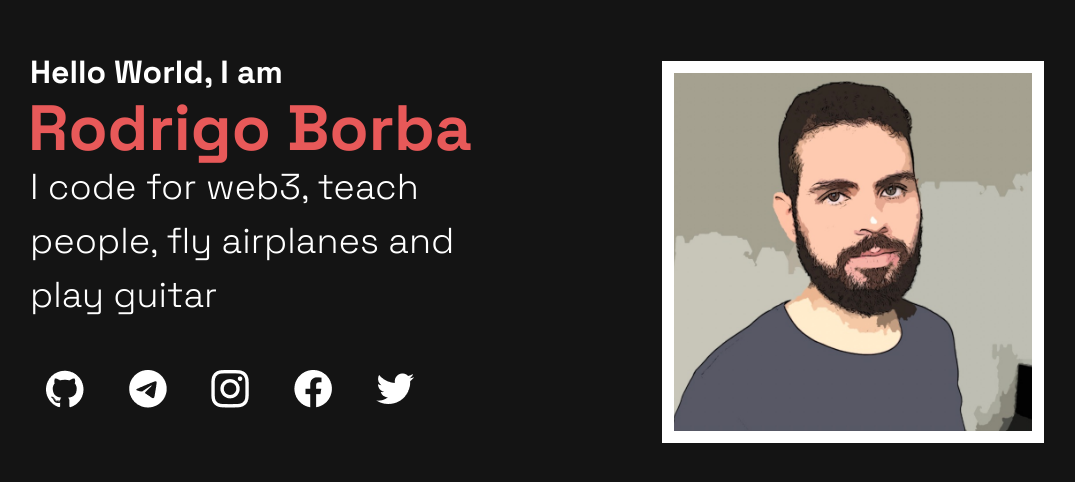
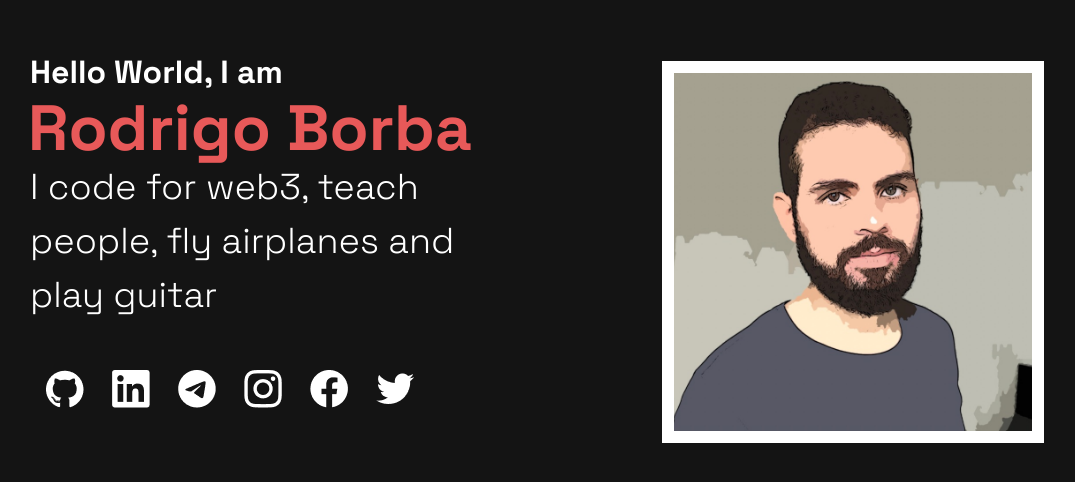
Before and after one commit to rjborba/page, a Next.js app: page / in a window 1280 px wide. Shown: the part 148-630 px from the top of the page, without its empty margins (34-1109 px from the left). Built offline with nearby package versions, Linux system fonts and the light colour scheme.

Commit message:
fix linkein item

```diff
--- a/components/Header/SocialMediaRow/SocialMediaRow.tsx
+++ b/components/Header/SocialMediaRow/SocialMediaRow.tsx
@@ -3,7 +3,7 @@ import { FC } from "react";
 import Image from "next/image";
 
 import GithubIcon from "../../../images/social/GithubIcon.png";
-// import LinkedinIcon from "../../images/social/LinkedinIcon.png";
+import LinkedinIcon from "../../../images/social/LinkedinIcon.png";
 import TelegramIcon from "../../../images/social/TelegramIcon.png";
 import InstagramIcon from "../../../images/social/InstagramIcon.png";
 import FacebookIcon from "../../../images/social/FacebookIcon.png";
@@ -35,13 +35,13 @@ export const SocialMediaRow: FC = () => {
           width="100%"
         />
       </a>
-      {/* <a
-      target="_blank"
-      href="https://www.linkedin.com/in/rodrigo-borba-37a282130/"
-      rel="noreferrer"
-    >
-      <Image src={LinkedinIcon}  />
-    </a> */}
+      <a
+        target="_blank"
+        href="https://www.linkedin.com/in/rodrigo-borba-37a282130/"
+        rel="noreferrer"
+      >
+        <Image src={LinkedinIcon} />
+      </a>
       <a target="_blank" href="https://t.me/rjborba/" rel="noreferrer">
         <Image
           src={TelegramIcon}
```
